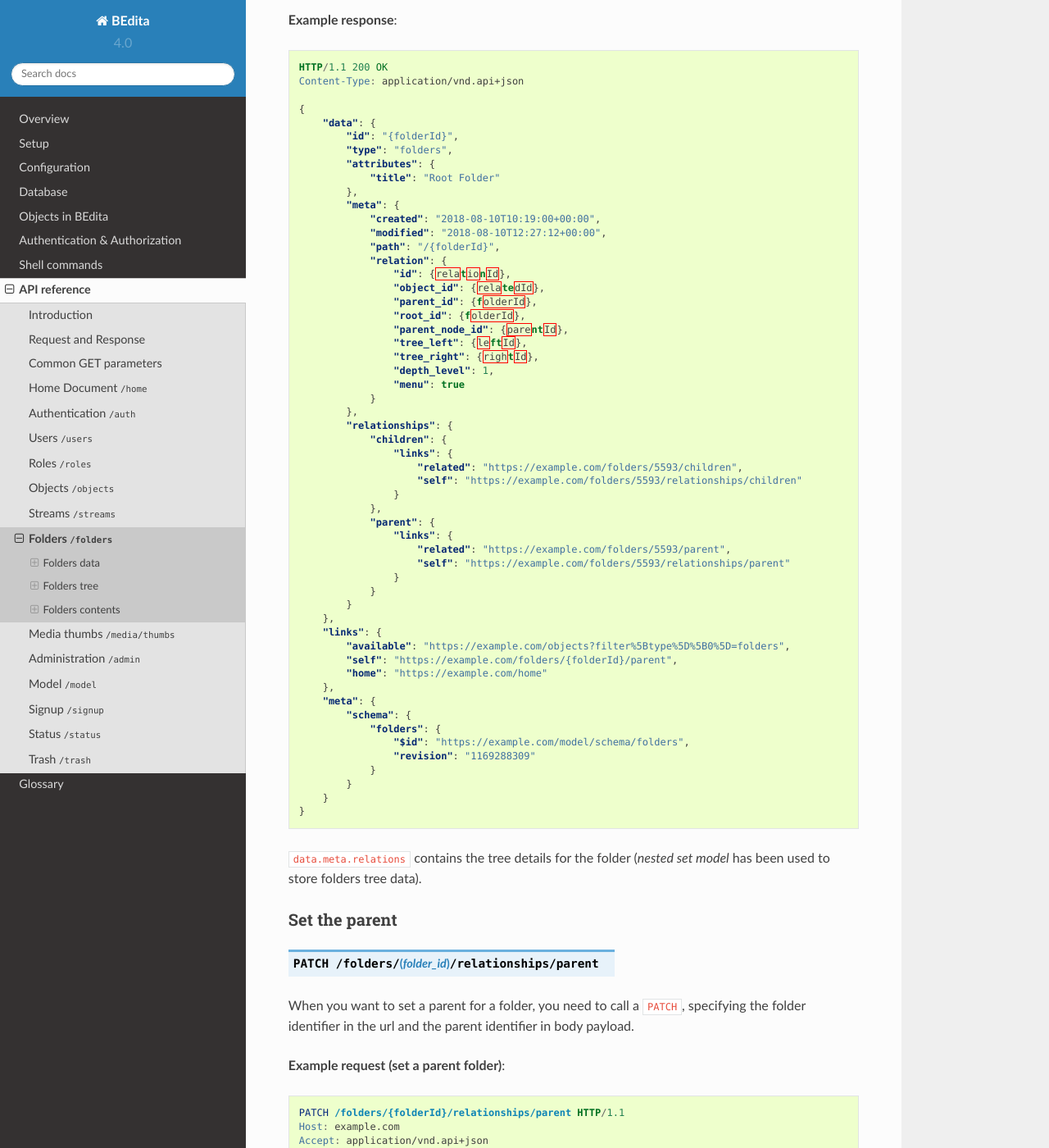
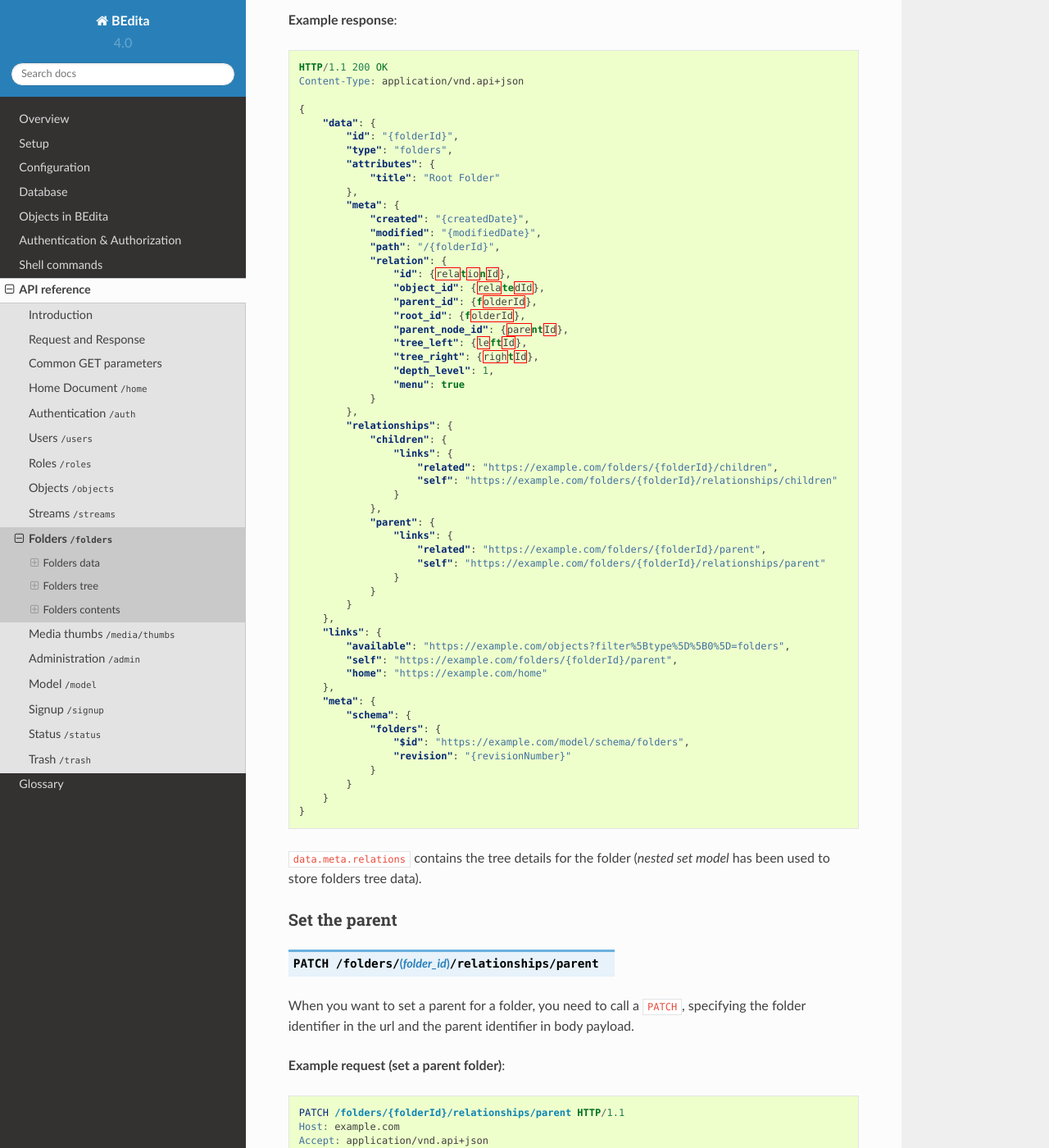
Before and after one commit to bedita/docs, a Sphinx documentation site: the page built from source/endpoints/folders.rst, in a window 1280 px wide and 1400 px high, scrolled down 6685 px. Shown: the whole window at 82% size. Built offline with Sphinx 7.4.7 and the Read the Docs theme 2.0.0, drawn with Linux system fonts in a browser that asks for light colours; some of the changed text lies outside the part shown.

Commit message:
chore: remove ids and use vars

```diff
--- a/source/endpoints/folders.rst
+++ b/source/endpoints/folders.rst
@@ -54,8 +54,8 @@
                     "title": "Sample root",
                 },
                 "meta": {
-                    "created": "2018-04-09T15:03:27+00:00",
-                    "modified": "2018-04-09T15:03:27+00:00",
+                    "created": "{createdDate}",
+                    "modified": "{modifiedDate}",
                     "path": "/{folderId}"
                 },
                 "links": {
@@ -83,8 +83,8 @@
                     "title": "Root Folder",
                 },
                 "meta": {
-                    "created": "2018-08-10T10:19:00+00:00",
-                    "modified": "2018-08-10T10:19:00+00:00",
+                    "created": "{createdDate}",
+                    "modified": "{modifiedDate}",
                     "path": "/{folderId2}"
                 },
                 "links": {
@@ -125,7 +125,7 @@
             "schema": {
                 "folders": {
                     "$id": "https://example.com/model/schema/folders",
-                    "revision": "1169288309"
+                    "revision": "{revisionNumber}"
                 }
             }
         }
@@ -161,8 +161,8 @@
                 "title": "Root Folder"
             },
             "meta": {
-                "created": "2018-08-10T10:19:00+00:00",
-                "modified": "2018-08-10T10:19:00+00:00",
+                "created": "{createdDate}",
+                "modified": "{modifiedDate}",
                 "path": "/{folderId}"
             },
             "relationships": {
@@ -188,7 +188,7 @@
             "schema": {
                 "folders": {
                     "$id": "https://example.com/model/schema/folders",
-                    "revision": "1169288309"
+                    "revision": "{revisionNumber}"
                 }
             }
         }
@@ -251,8 +251,8 @@
                 "title": "Root Folder"
             },
             "meta": {
-                "created": "2018-08-10T10:19:00+00:00",
-                "modified": "2018-08-10T10:19:00+00:00",
+                "created": "{createdDate}",
+                "modified": "{modifiedDate}",
                 "path": "/{folderId}"
             },
             "relationships": {
@@ -278,7 +278,7 @@
             "schema": {
                 "folders": {
                     "$id": "https://example.com/model/schema/folders",
-                    "revision": "1169288309"
+                    "revision": "{revisionNumber}"
                 }
             }
         }
@@ -366,8 +366,8 @@
                 "title": "Root Folder"
             },
             "meta": {
-                "created": "2018-08-10T10:19:00+00:00",
-                "modified": "2018-08-10T12:27:12+00:00",
+                "created": "{createdDate}",
+                "modified": "{modifiedDate}",
                 "path": "/{folderId}",
                 "relation": {
                     "id": {relationId},
@@ -384,14 +384,14 @@
             "relationships": {
                 "children": {
                     "links": {
-                        "related": "https://example.com/folders/5593/children",
-                        "self": "https://example.com/folders/5593/relationships/children"
+                        "related": "https://example.com/folders/{folderId}/children",
+                        "self": "https://example.com/folders/{folderId}/relationships/children"
                     }
                 },
                 "parent": {
                     "links": {
-                        "related": "https://example.com/folders/5593/parent",
-                        "self": "https://example.com/folders/5593/relationships/parent"
+                        "related": "https://example.com/folders/{folderId}/parent",
+                        "self": "https://example.com/folders/{folderId}/relationships/parent"
                     }
                 }
             }
@@ -405,7 +405,7 @@
             "schema": {
                 "folders": {
                     "$id": "https://example.com/model/schema/folders",
-                    "revision": "1169288309"
+                    "revision": "{revisionNumber}"
                 }
             }
         }
```
